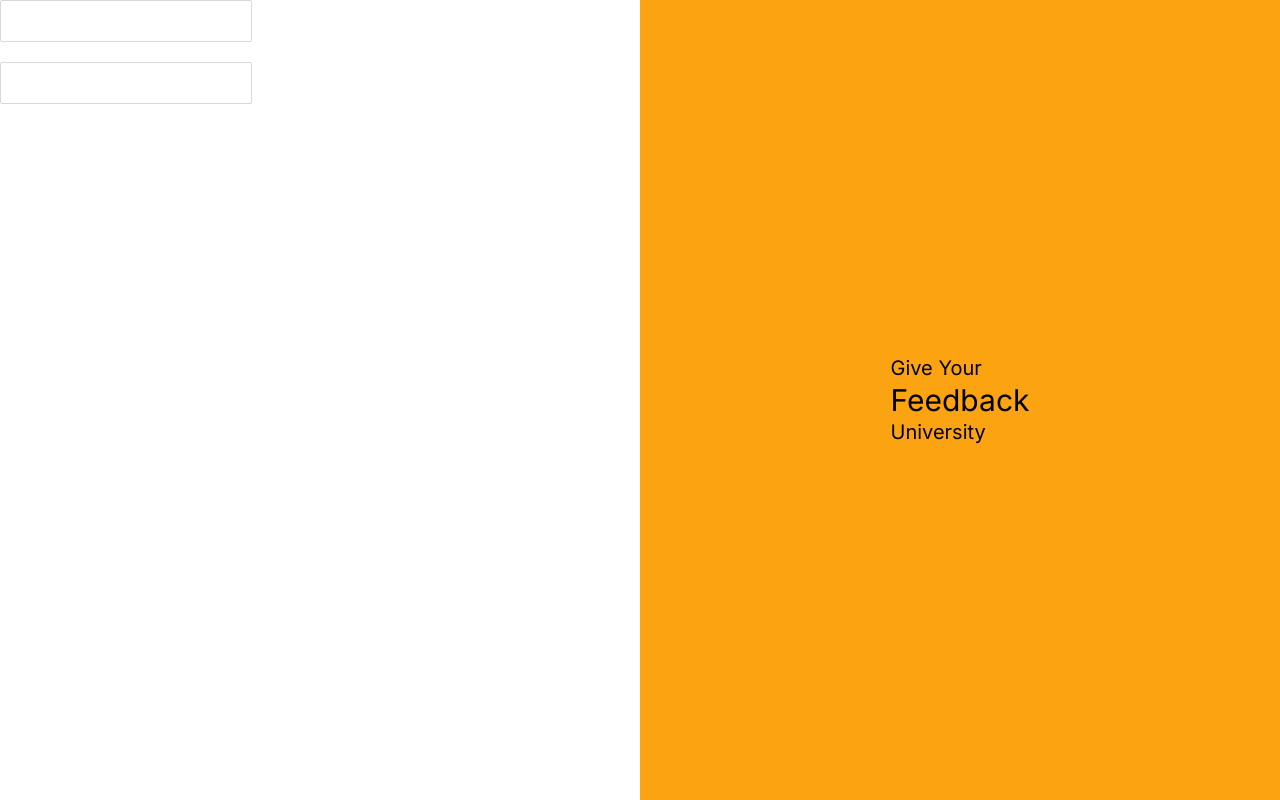
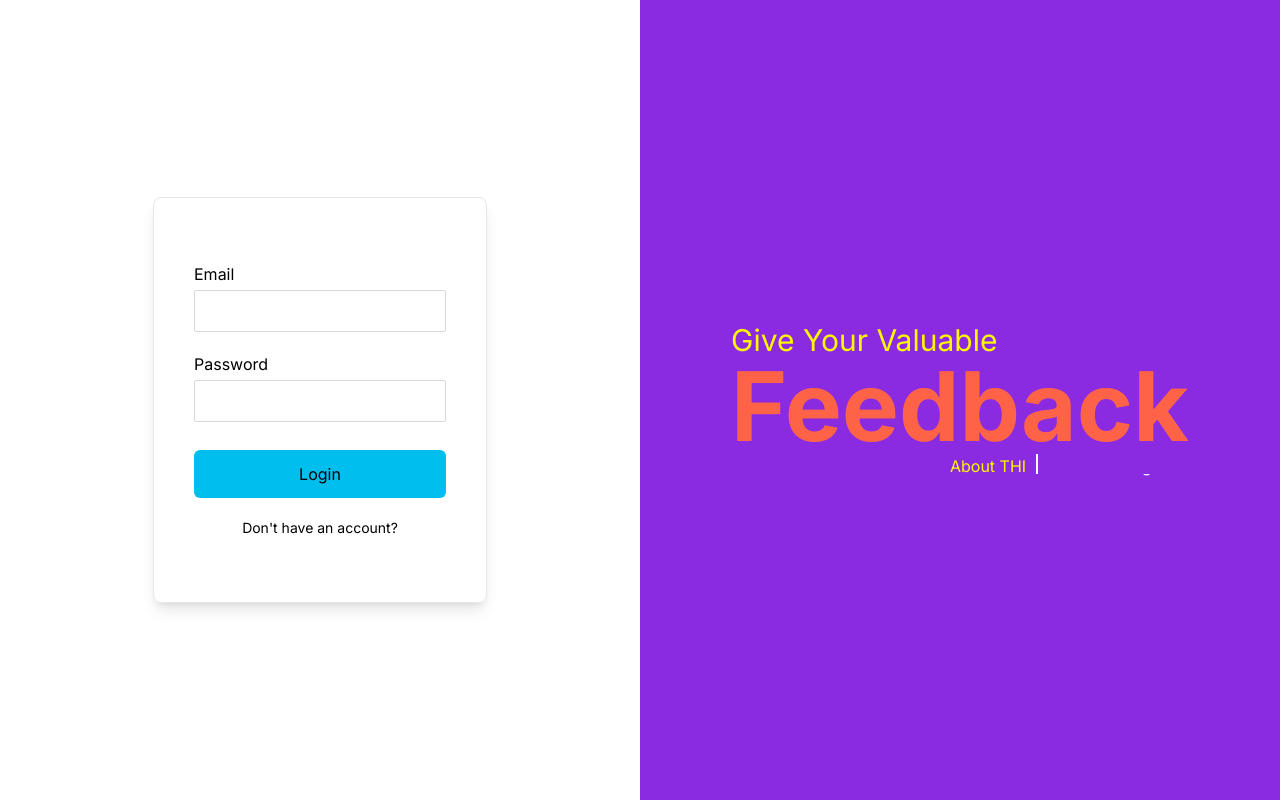
Before and after one commit to SyedZainAnwer/Feedback, a Next.js app: page /login in a window 1280 px wide. Built offline with nearby package versions, Linux system fonts and the light colour scheme.

Commit message:
create login page UI

```diff
--- a/app/(auth)/layout.tsx
+++ b/app/(auth)/layout.tsx
@@ -15,10 +15,10 @@ const AuthLayout = ({ children }: { children: React.ReactNode }) => {
         <html lang="en">
             <body className={inter.className}>
                 <div className="flex flex-row w-full">
-                    <section className="w-1/2">
+                    <section className="w-full md:w-1/2">
                         {children}
                     </section>
-                    <section className="w-1/2">
+                    <section className="w-1/2 md:block hidden">
                         <AuthRightSideBar />
                     </section>
                 </div>
--- a/app/globals.css
+++ b/app/globals.css
@@ -8,6 +8,53 @@
   box-sizing: border-box;
 }
 
+.dynamic_txt {
+  margin-left: 10px;
+  height: 24px;
+  line-height: 24px;
+  overflow: hidden;
+}
+
+.dynamic_txt li {
+  list-style: none;
+  color: black;
+  position: relative;
+  top: 0;
+  animation: slide 9s steps(3) infinite;
+}
+
+@keyframes slide {
+  100% {
+    top: -72px;
+  }
+}
+
+.dynamic_txt li span {
+  position: relative;
+  color: white;
+}
+
+.dynamic_txt li span::after {
+  content: "";
+  position: absolute;
+  height: 100%;
+  width: 100%;
+  left: 0;
+  background-color: #8A2BE2;
+  border-left: 2px solid white;
+  animation: typing 3s steps(10) infinite;
+}
+
+@keyframes typing {
+  30%, 45%{
+    left: calc(100% + 30px);
+  }
+  69%{
+    left: 0;
+  }
+}
+
+
 @layer utilities {
   .bg-gradient-vertical {
     background: linear-gradient(to bottom, rgba(255, 181, 61, 1) 0%, rgba(255, 67, 170, 1) 100%);
--- a/components/AuthRightSideBar.tsx
+++ b/components/AuthRightSideBar.tsx
@@ -1,31 +1,20 @@
-"use client"
-
-import React, { useEffect, useState } from 'react';
-
-const AnimatedText = () => {
-    const initialTexts = ['University', 'Campus Life', 'Education'];
-    const [currentTextIndex, setCurrentTextIndex] = useState(0);
-    const [currentText, setCurrentText] = useState(initialTexts[0]);
-
-    useEffect(() => {
-        const interval = setInterval(() => {
-            setCurrentText(initialTexts[currentTextIndex]);
-            setCurrentTextIndex((prevIndex) => (prevIndex + 1) % initialTexts.length);
-        }, 3000); // Change the duration (in milliseconds) as needed
-
-        return () => clearInterval(interval);
-    }, [currentTextIndex]);
-
-    return <p className="text-xl">{currentText}</p>;
-};
-
 const AuthRightSideBar = () => {
+    const initialTexts = ['Academic Programs', 'Faculty', 'Student Services'];
     return (
-        <div className="bg-orange h-screen flex flex-col justify-center items-center">
+        <div className="bg-purple h-screen flex flex-col justify-center items-center">
             <div>
-                <p className="text-xl">Give Your</p>
-                <p className="text-3xl">Feedback</p>
-                <AnimatedText />
+                <p className="text-3xl text-yellow">Give Your Valuable</p>
+                <p className="text-8xl font-bold text-orange">Feedback</p>
+                <div className="flex justify-end">
+                        <p className="text-yellow">About THI</p>
+                    <div className="dynamic_txt">
+                        <ul>
+                            {initialTexts.map((text, index) => (
+                                <li key={index}><span>{text}</span></li>
+                            ))}
+                        </ul>
+                    </div>
+                </div>
             </div>
         </div>
     );
--- a/components/forms/LoginForm.tsx
+++ b/components/forms/LoginForm.tsx
@@ -1,10 +1,16 @@
+import Button from "../shared/Button";
 import Input from "../shared/Input";
 
 const LoginForm = () => {
     return (
-        <div>
-            <Input inputType="email"/>
-            <Input inputType="password"/>
+        <div className="flex justify-center items-center h-screen">
+            <div className="border shadow-lg px-10 py-16 rounded-lg">
+                <p className="block md:hidden text-center text-3xl font-bold text-orange mb-8">Feedback</p>
+                <Input inputType="email" title="Email"/>
+                <Input inputType="password" title="Password"/>
+                <Button className="bg-light_blue mt-2" title="Login"/>
+                <p className="mt-5 text-center text-sm">Don't have an account?</p>
+            </div>
         </div>
     )
 }
--- a/components/shared/Button.tsx
+++ b/components/shared/Button.tsx
@@ -19,7 +19,7 @@ const Button = ({ title, icon, className }: Props) => {
                 className={icon ? 'block': 'hidden'}
             />
             }
-            <button className='ml-1'>{title}</button>
+            <button className={`${icon ? 'ml-1' : ''} flex justify-center w-full`}>{title}</button>
         </div>
     )
 }
--- a/components/shared/Input.tsx
+++ b/components/shared/Input.tsx
@@ -7,12 +7,14 @@ interface Props {
     onChange?: ChangeEventHandler<HTMLInputElement>;
     dataItems?: string[];
     className?: string;
-    name?: string
+    name?: string;
+    title?: string;
 }
 
-const Input = ({ inputType, placeholder, value, onChange, dataItems, className, name }: Props) => {
+const Input = ({ inputType, placeholder, value, onChange, dataItems, className, name, title }: Props) => {
     return (
         <div>
+            <p className="mb-1">{title}</p>
             <input
                 list={dataItems && 'list'}
                 type={inputType}
--- a/tailwind.config.ts
+++ b/tailwind.config.ts
@@ -15,9 +15,11 @@ const config: Config = {
           'gradient_color': 'linear-gradient(90deg, rgba(255,181,61,1) 0%, rgba(255,67,170,1) 61%, rgba(76,215,251,1) 100%)'
       },
       colors: {
-        orange: "#FCA311",
+        orange: "#FF6347",
         light_blue: "#00BFEF",
         pink: "#FF30C2",
+        yellow: '#FFF700',
+        purple: '#8A2BE2',
         white: "#ffffff",
         light_gray: '#D9D9D9',
         black: '#000000',
```
